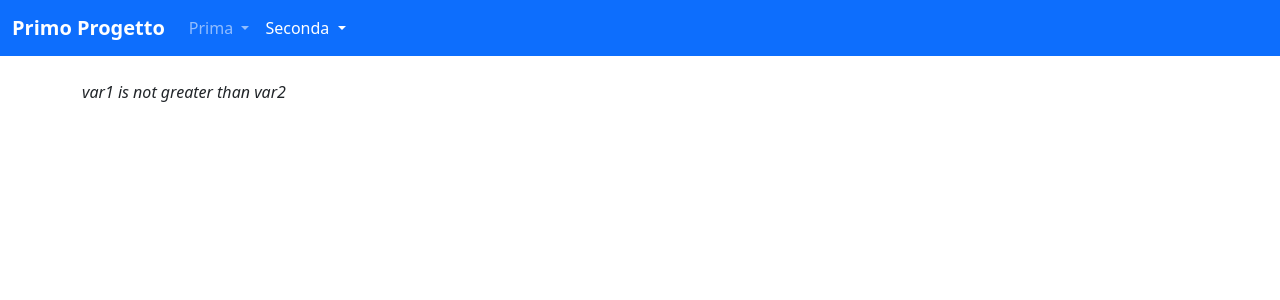
After one commit to balza794/django1, a Django app: page /seconda_app/if_else_elif in a window 1280 px wide. The commit adds this page. Shown: the top 300 px of the page. Run offline with Django 5.2, Linux system fonts and the light colour scheme.

Commit message:
passo 12

```diff
--- /dev/null
+++ b/primo_progetto/seconda_app/templates/seconda_app/if_else_elif.html
@@ -0,0 +1,17 @@
+{% extends 'base.html'%}
+{%block title%}
+    {{block.super}} | ELIF
+{%endblock title%}
+{%block content%}
+{% if not var1 > var2 %}
+    <p><i>var1 is not greater than var2 </i></p>
+{% else %}
+    <p><i>var1 is greater than var2 </i></p>
+{% endif %}
+
+{% if var1 > var2 %}
+    <p><i>var1 is greater than var2 </i></p>
+{% elif var1 < var2 %}
+    <p><i>var1 is less than var2 </i></p>
+{% endif %}
+{%endblock content%}
--- a/primo_progetto/seconda_app/urls.py
+++ b/primo_progetto/seconda_app/urls.py
@@ -1,8 +1,9 @@
 from django.contrib import admin
 from django.urls import path
-from seconda_app.views import es_if
+from seconda_app.views import es_if, if_else_elif
 
 app_name = "seconda_app"
 urlpatterns = [
-    path('es_if',es_if,name='es_if')
+    path('es_if',es_if,name='es_if'),
+    path('if_else_elif',if_else_elif,name='if_else_elif')
 ]
--- a/primo_progetto/seconda_app/views.py
+++ b/primo_progetto/seconda_app/views.py
@@ -11,3 +11,10 @@ def es_if(request):
 
     #Calling the render() method to render the request from es_if.html page by using the dictionary, dic
     return render(request, "seconda_app/es_if.html", dic)
+
+def if_else_elif(request):
+    dic = { 'var1' : 200,
+    'var2' : 200,
+    'var3' : 300}
+
+    return render(request, "seconda_app/if_else_elif.html", dic)
--- a/primo_progetto/templates/base.html
+++ b/primo_progetto/templates/base.html
@@ -44,7 +44,7 @@
                         </a>
                         <ul class="dropdown-menu">
                             <li><a class="dropdown-item" href="{% url 'seconda_app:es_if' %}">es_if</a></li>
-                            <li><a class="dropdown-item" href="#">ifelse</a></li>
+                            <li><a class="dropdown-item" href="{% url 'seconda_app:if_else_elif' %}">if_else_elif</a></li>
                             <li><a class="dropdown-item" href="#">elif</a></li>
                             <li><a class="dropdown-item" href="#">for</a></li>
                         </ul>
```
